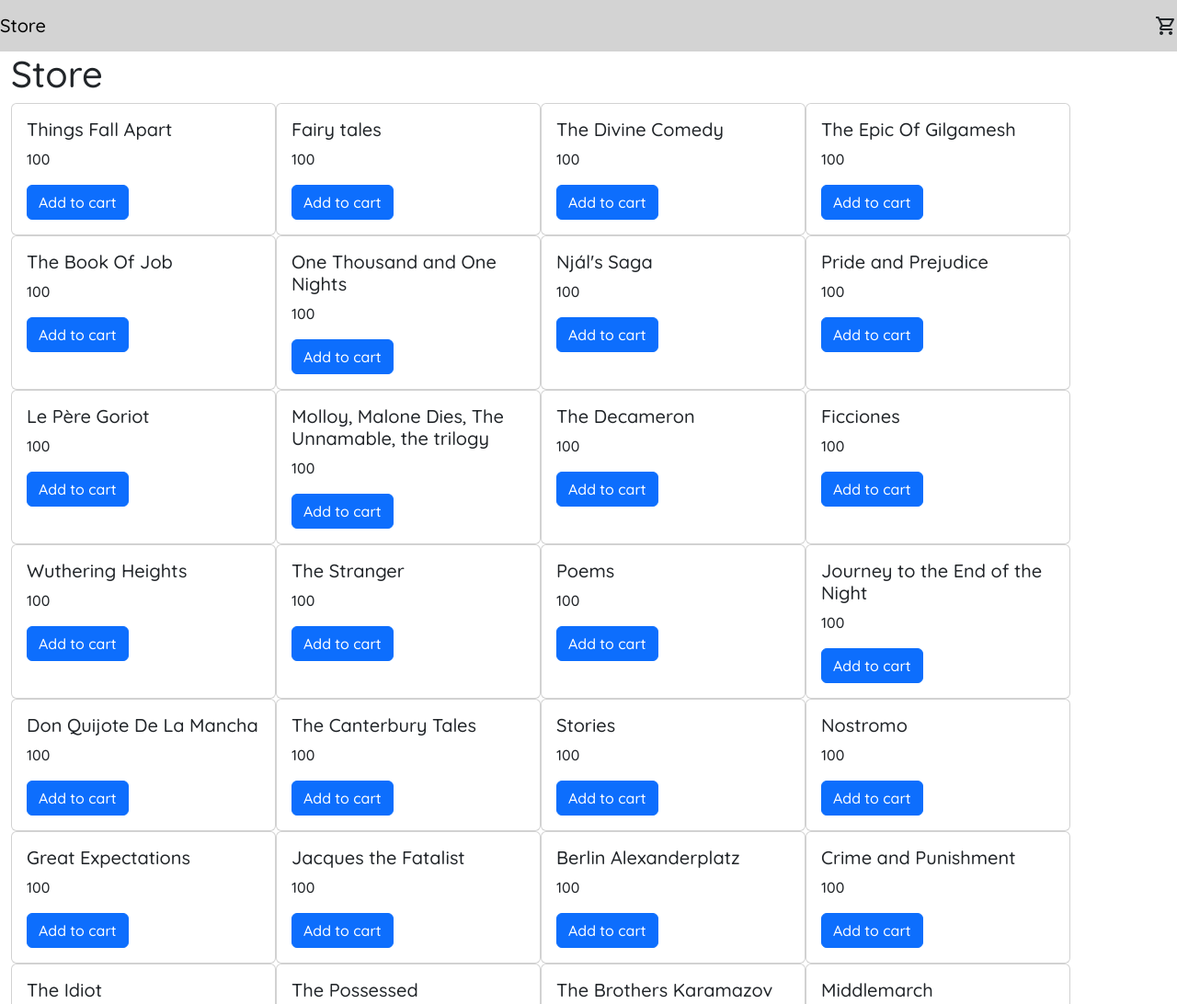
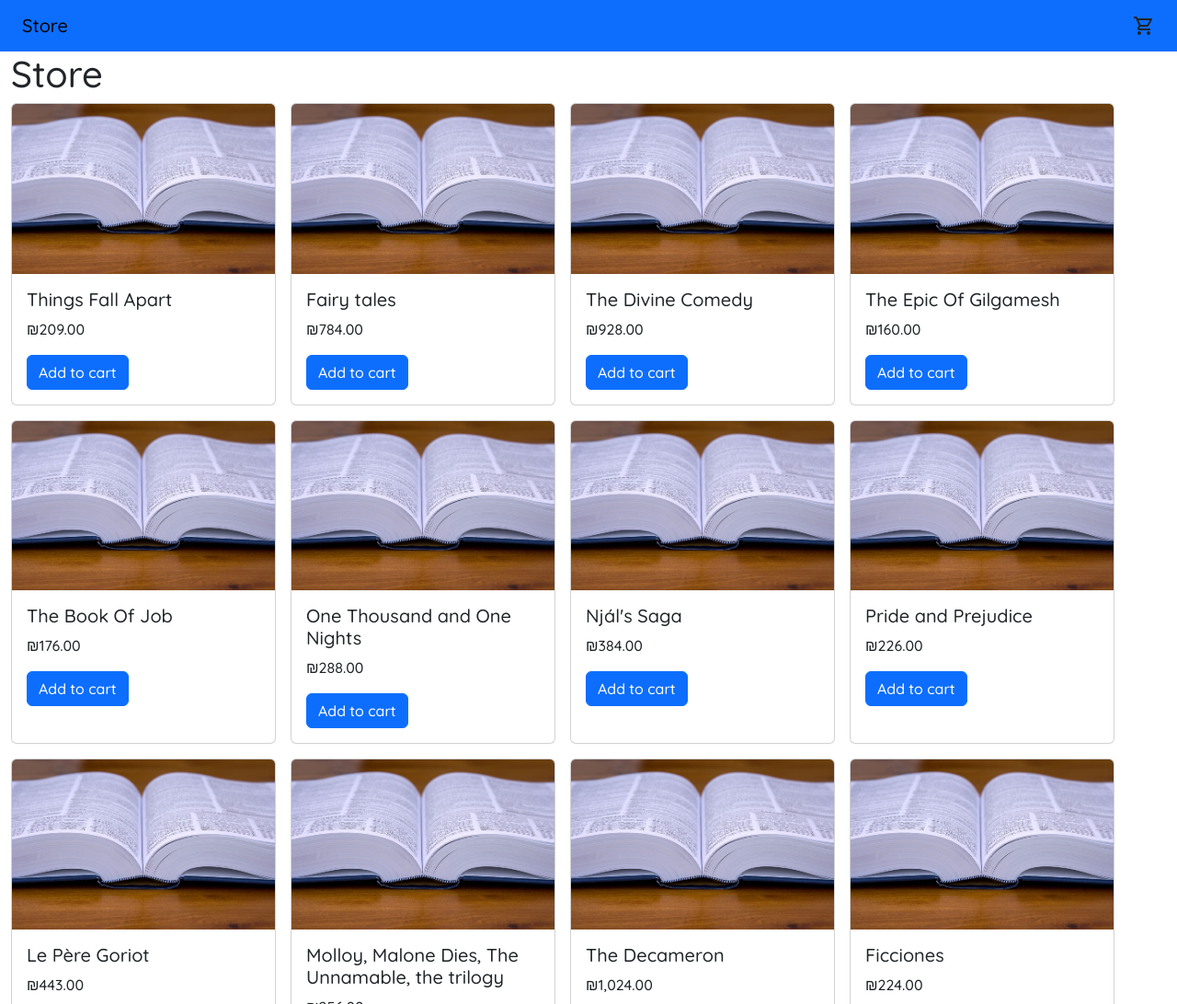
Before and after one commit to CrowsVeldt/limudai-chutz-ashkelon-second-project, a plain HTML site: page index.html in a window 1280 px wide. Shown: the top 1092 px of the page at 92% size. Drawn offline with nearby package versions, Linux system fonts and the light colour scheme.

Commit message:
buncha stuff

```diff
--- a/index.html
+++ b/index.html
@@ -17,9 +17,9 @@
 
 <body>
     <!-- navbar -->
-    <nav id="nav" class="navbar container-fluid">
-        <span class="navbar-brand">Store</span>
-        <span id="cart" class="material-symbols-outlined">shopping_cart</span>
+    <nav id="nav" class="navbar container-fluid bg-primary">
+        <span class="navbar-brand mx-4">Store</span>
+        <span id="cart" class="material-symbols-outlined mx-4">shopping_cart</span>
     </nav>
 
     <!-- header -->
@@ -29,7 +29,7 @@
 
     <!-- product catalog -->
 
-    <div class="container-fluid d-flex flex-wrap" id="catalog">
+    <div class="container-fluid d-flex flex-wrap gap-3" id="catalog">
 
     </div>
 
--- a/script.js
+++ b/script.js
@@ -1,16 +1,33 @@
-function displayProducts (){
+const priceFormat = new Intl.NumberFormat('en-US', {
+    style: 'currency',
+    currency: 'ILS'
+})
+
+const catalogContents = []
+
+const cartContents = []
+
+function displayProducts() {
     fetch('catalog.json')
         .then((response) => response.json())
         .then((data) => {
-            data.forEach(entry => productCard(entry))
+            data.forEach(entry => {
+                productCard(entry)
+                catalogContents.push(entry)
+            })
         })
 }
 
-function productCard (deetz) {
+function productCard(deetz) {
 
     const card = document.createElement('div')
     card.className = 'card'
     card.style.width = '18rem'
+
+    const img = document.createElement('img')
+    img.className = 'card-img-top'
+    img.src = 'res/images/default.jpeg'
+    img.alt = 'book'
 
     const body = document.createElement('div')
     body.className = 'card-body'
@@ -21,19 +38,27 @@ function productCard (deetz) {
 
     const price = document.createElement('p')
     price.className = 'card-text'
-    price.innerHTML = '100' //deetz.price
+    price.innerHTML = priceFormat.format(deetz.pages)
 
     const addButton = document.createElement('button')
     addButton.className = 'btn btn-primary'
     addButton.innerHTML = 'Add to cart'
-    // addButton.onclick = addItemToCart(this)
+    // addButton.onclick = addItemToCart(deetz)
+    addButton.addEventListener('click', () => {
+        addItemToCart(deetz)
+    })
 
     body.appendChild(title)
     body.appendChild(price)
     body.appendChild(addButton)
+    card.appendChild(img)
     card.appendChild(body)
 
     document.getElementById('catalog').appendChild(card)
 }
 
+function addItemToCart (deetz) {
+    cartContents.push(deetz)
+}
+
 displayProducts()
--- a/style.css
+++ b/style.css
@@ -4,7 +4,3 @@ body {
     align-items: center;
     font-family: 'Quicksand', sans-serif;
 }
-
-#nav {
-    background-color: lightgray;
-}
```
Also changed, not shown: res/images/default.jpeg (added).
